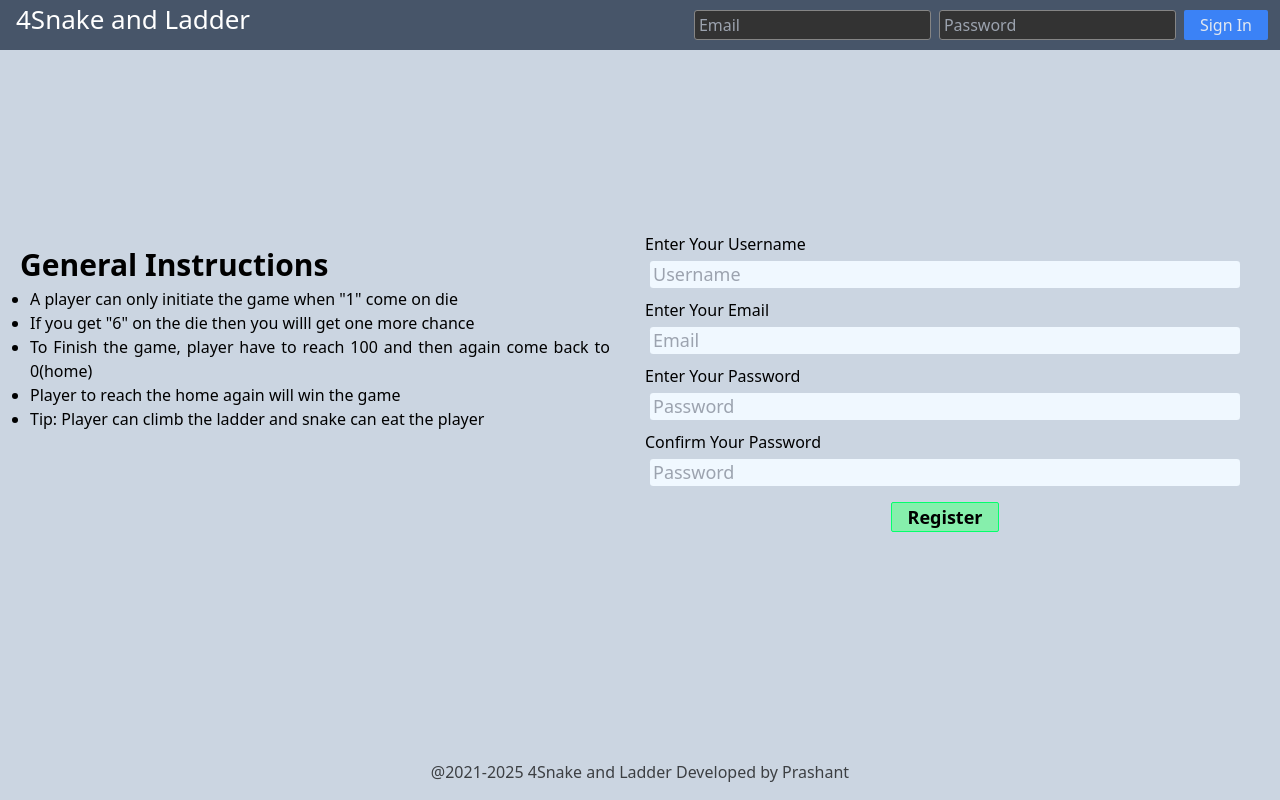
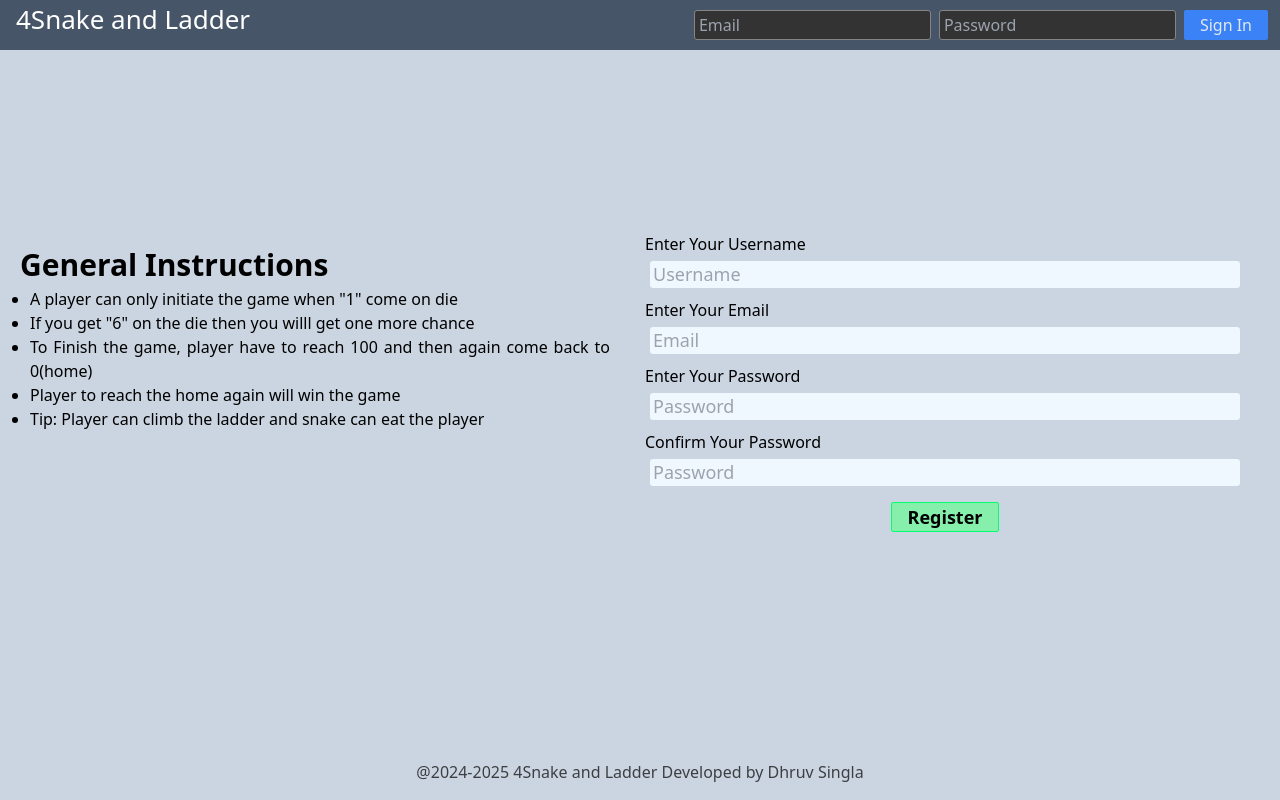
Before and after one commit to Dhruv041107/snake-and-ladder, a React (Create React App) app: page / in a window 1280 px wide. Built offline with nearby package versions, Linux system fonts and the light colour scheme; the HTML template or start-up script is replaced by a standard one.

Commit message:
Update footer

```diff
--- a/src/views/login.jsx
+++ b/src/views/login.jsx
@@ -24,8 +24,8 @@ const Login = () => {
 
       <div className='footer1 relative top-[95vh]'>
         <a href="https://github.com/Dhruv041107">
-          @2021-2025 4Snake and Ladder Developed by
-          Prashant
+          @2024-2025 4Snake and Ladder Developed by
+          Dhruv Singla
         </a>
       </div>
     </>
```
